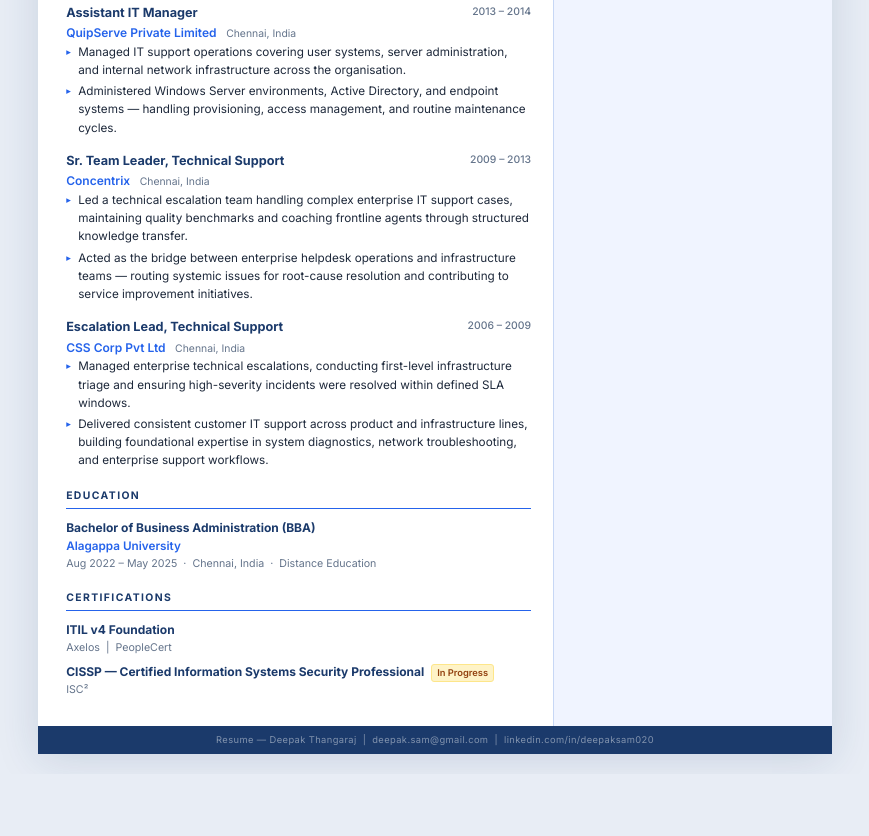
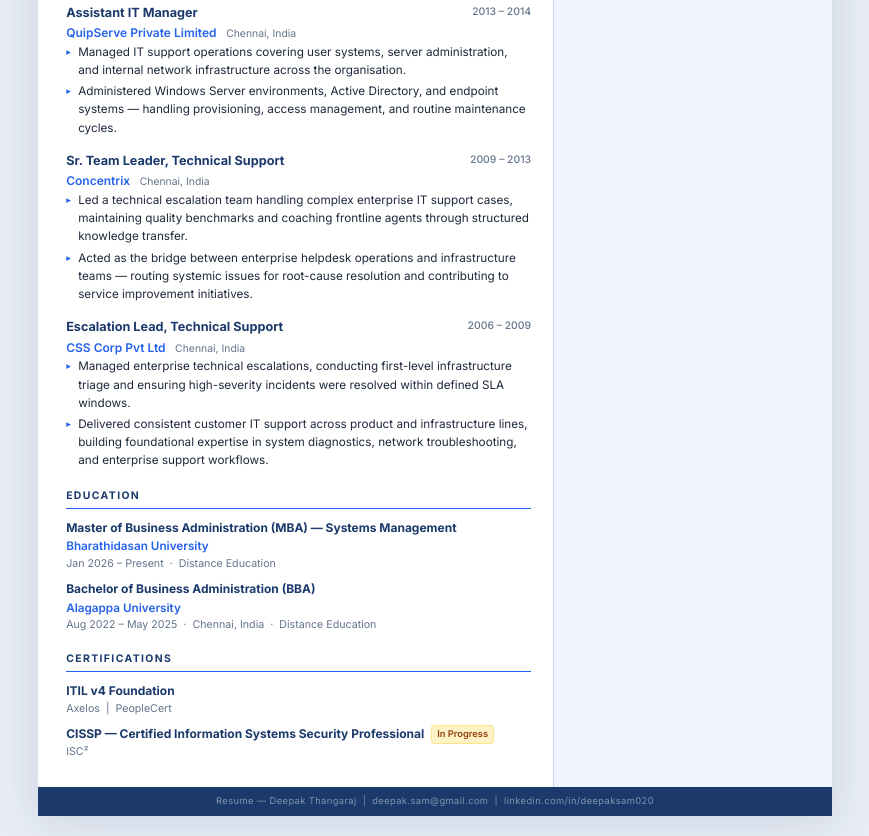
Before and after one commit to Deepak-sam/resume, a plain HTML site: page index.html in a window 1280 px wide. Shown: the part 2036-2872 px from the top of the page, without its empty margins (205-1074 px from the left). Before the commit the page ends 2810 px from the top, so only its background shows below. Drawn offline with Linux system fonts and the light colour scheme.

Commit message:
Add MBA in Systems Management (Bharathidasan University, Jan 2026) to Education section

```diff
--- a/index.html
+++ b/index.html
@@ -612,6 +612,11 @@
       <!-- EDUCATION -->
       <div class="section-title">Education</div>
       <div class="edu-item">
+        <div class="edu-degree">Master of Business Administration (MBA) — Systems Management</div>
+        <div class="edu-school">Bharathidasan University</div>
+        <div class="edu-meta">Jan 2026 – Present &nbsp;·&nbsp; Distance Education</div>
+      </div>
+      <div class="edu-item">
         <div class="edu-degree">Bachelor of Business Administration (BBA)</div>
         <div class="edu-school">Alagappa University</div>
         <div class="edu-meta">Aug 2022 – May 2025 &nbsp;·&nbsp; Chennai, India &nbsp;·&nbsp; Distance Education</div>
```
